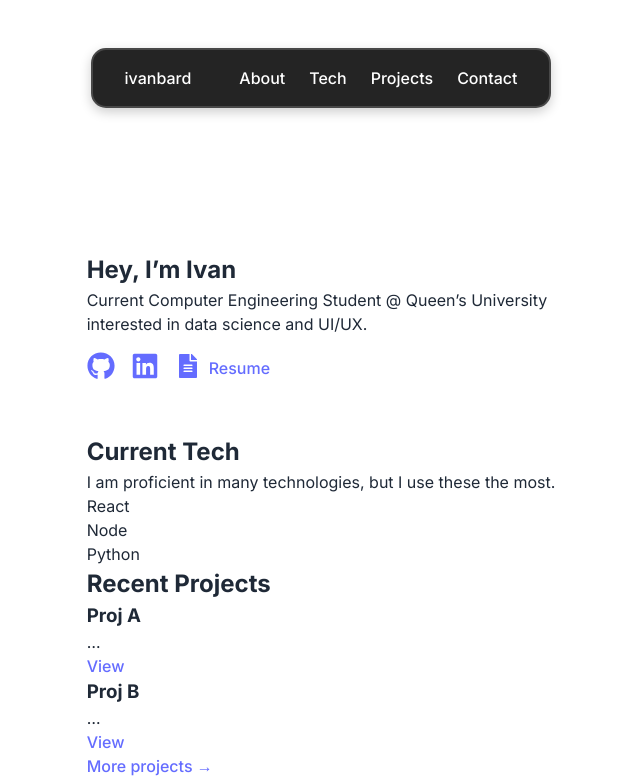
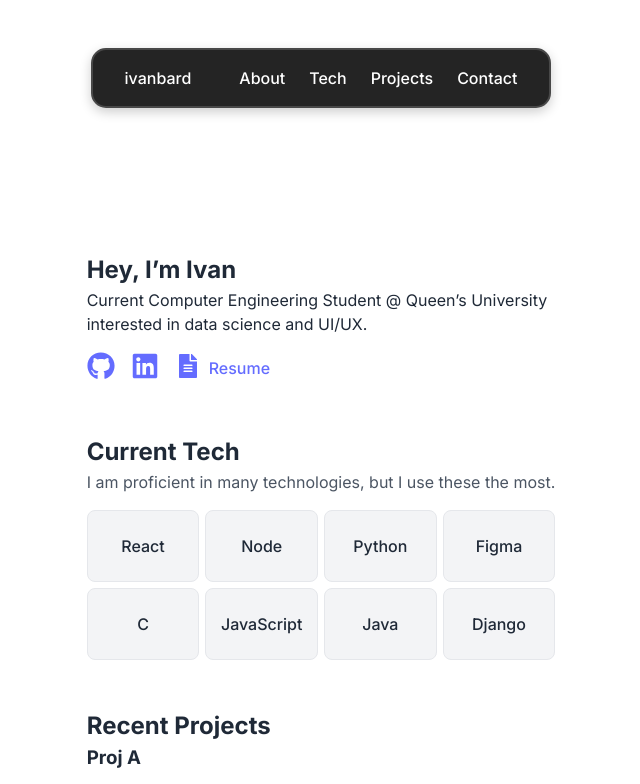
Before and after one commit to ivanbard/my-portfolio, a React (Vite) app: page / in a window 1280 px wide. Shown: the top 784 px of the page, without its empty margins (319-959 px from the left). Built offline with nearby package versions, Linux system fonts and the light colour scheme.

Commit message:
minor progress

```diff
--- a/src/components/Hero.jsx
+++ b/src/components/Hero.jsx
@@ -7,8 +7,8 @@ export default function Hero() {
       <h2>Hey, I’m Ivan</h2>
       <p>Current Computer Engineering Student @ Queen’s University<br/>interested in data science and UI/UX.</p>
       <div className="hero-actions">
-        <a href="https://github.com/yourusername" target="_blank"><FaGithub size={28} className="icon" /></a>
-        <a href="https://linkedin.com/in/yourname" target="_blank"><FaLinkedin size={28} className="icon" /></a>
+        <a href="https://github.com/ivanbard" target="_blank"><FaGithub size={28} className="icon" /></a>
+        <a href="https://linkedin.com/in/ivanbardziyan" target="_blank"><FaLinkedin size={28} className="icon" /></a>
         <a href="/resume.pdf" className="resume-btn">
           <FaFileAlt size={26} className="icon" />
           Resume
--- a/src/components/TechGrid.jsx
+++ b/src/components/TechGrid.jsx
@@ -1,6 +1,6 @@
-//import './styles/TechGrid.css';
+import '../styles/TechGrid.css';
 
-const tech = [ 'React', 'Node', 'Python', /*…8 total*/ ];
+const tech = [ 'React', 'Node', 'Python', 'Figma', 'C', 'JavaScript', 'Java', 'Django'];
 
 export default function TechGrid() {
   return (
--- a/src/styles/Hero.css
+++ b/src/styles/Hero.css
@@ -14,3 +14,10 @@
 .hero{
     padding-bottom: 3rem;
 }
+
+.hero-actions a{
+    transition: color 0.4s;
+}
+.hero-actions a:hover{
+    color: #3b82f6;
+}
--- a/src/styles/Navbar.css
+++ b/src/styles/Navbar.css
@@ -1,31 +1,28 @@
-/* 1. Outer bar, sticks at top and centers content */
 .navbar {
-    position: relative;      /* ← no more sticky/fixed */
+    position: relative;
     top: 0;
     width: 100%;
     display: flex;
     justify-content: center;
-    margin: 1rem 0;          /* vertical space around it */
-    pointer-events: auto;    /* you can click through it normally */
+    margin: 1rem 0;
+    pointer-events: auto;    /* so you can click through */
     z-index: auto;
 }
 
-  /* 2. Inner “pill” container */
 .navbar-inner {
-    pointer-events: auto;            /* re‑enable clicks inside */
+    pointer-events: auto; /* re‑enable clicks inside */
     display: flex;
     align-items: center;
     background: #242424;
-    backdrop-filter: blur(10px);       /* subtle blur behind */
-    padding: 1rem 2rem;              /* top/bottom 8px, left/right 32px */
-    border-radius: 15px;               /* round corners */
+    backdrop-filter: blur(10px);
+    padding: 1rem 2rem;
+    border-radius: 15px;
     box-shadow: 0 4px 12px rgba(0,0,0,0.2);
     border: 2px solid #484848;
 
     margin-bottom: 6rem;
 }
 
-  /* 3. Your logo text */
 .logo {
     margin: 0 3rem 0 0;
     padding: 0;
@@ -36,7 +33,6 @@
     text-decoration: none;
 }
 
-  /* 4. The link list */
 .nav-links {
     display: flex;
     list-style: none;
@@ -45,7 +41,6 @@
     padding: 0;
 }
 
-  /* 5. Each link styling */
 .nav-links a {
     color: #FFF;
     font-weight: 500;
@@ -54,5 +49,5 @@
 }
 
 .nav-links a:hover {
-    color: #3b82f6; /* bright blue on hover */
+    color: #3b82f6;
 }
--- /dev/null
+++ b/src/styles/TechGrid.css
@@ -0,0 +1,36 @@
+.tech-section h2 {
+    margin-bottom: 0rem;
+}
+
+.tech-section p {
+    margin-bottom: 1rem;
+    color: #4b5563;
+}
+
+.tech-grid {
+    display: grid;
+    grid-template-columns: repeat(4, 1fr);
+    grid-auto-rows: 72px;
+    grid-auto-columns: 107px;
+    gap: 6px;
+    margin-bottom: 3rem;
+}
+
+.tech-card {
+    background-color: #f3f4f6;
+    border: 1px solid #e5e7eb;
+    border-radius: 8px;
+    display: flex;
+    align-items: center;
+    justify-content: center;
+    font-weight: 500;
+    color: #1f2937;
+}
+
+/* convert to 2 cols on mobile*/
+@media (max-width: 640px) {
+    .tech-grid {
+      grid-template-columns: repeat(2, 1fr);
+      grid-auto-rows: 80px;
+    }
+}
```
Also changed, not shown: src/App.jsx (line endings or trailing spaces).
